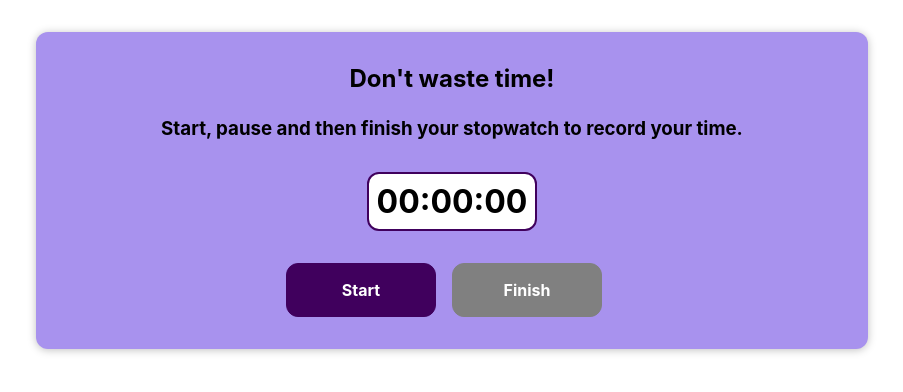
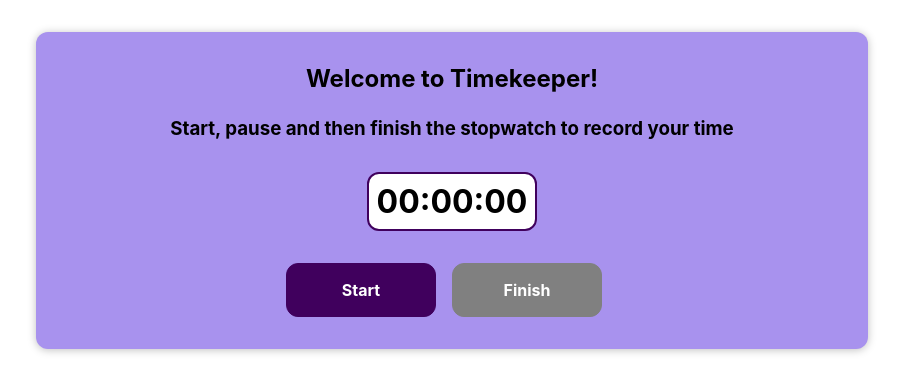
Before and after one commit to manuelvargastapia/tubesoft-test-manuel-vargas, a React (Create React App) app in the folder client/: page / in a window 1280 px wide. Shown: the top 392 px of the page, without its empty margins (188-1091 px from the left). Built offline with nearby package versions, Linux system fonts and the light colour scheme.

Commit message:
change messages

```diff
--- a/client/src/components/App/App.js
+++ b/client/src/components/App/App.js
@@ -19,9 +19,9 @@ function App() {
         <CriticalErrorPage details={criticalError} />
       ) : (
         <div>
-          <h2>Don't waste time!</h2>
+          <h2>Welcome to Timekeeper!</h2>
           <h3>
-            Start, pause and then finish your stopwatch to record your time.
+            Start, pause and then finish the stopwatch to record your time
           </h3>
           <StopWatch onStopwatchFinished={onStopwatchFinished} />
           {lastRecord && <LastRecord time={lastRecord} />}
--- a/client/src/components/CriticalErrorPage/CriticalErrorPage.js
+++ b/client/src/components/CriticalErrorPage/CriticalErrorPage.js
@@ -6,7 +6,7 @@ function CriticalErrorPage({ details }) {
       <h2>An unexpected error has ocurred!</h2>
       <h3>Details for nerds:</h3>
       <p>{details}</p>
-      <h4>Please, reload this page.</h4>
+      <h4>Please, reload this page</h4>
     </div>
   );
 }
```
Also changed, not shown: 2 other files (tests, documents, lock files or other folders).
